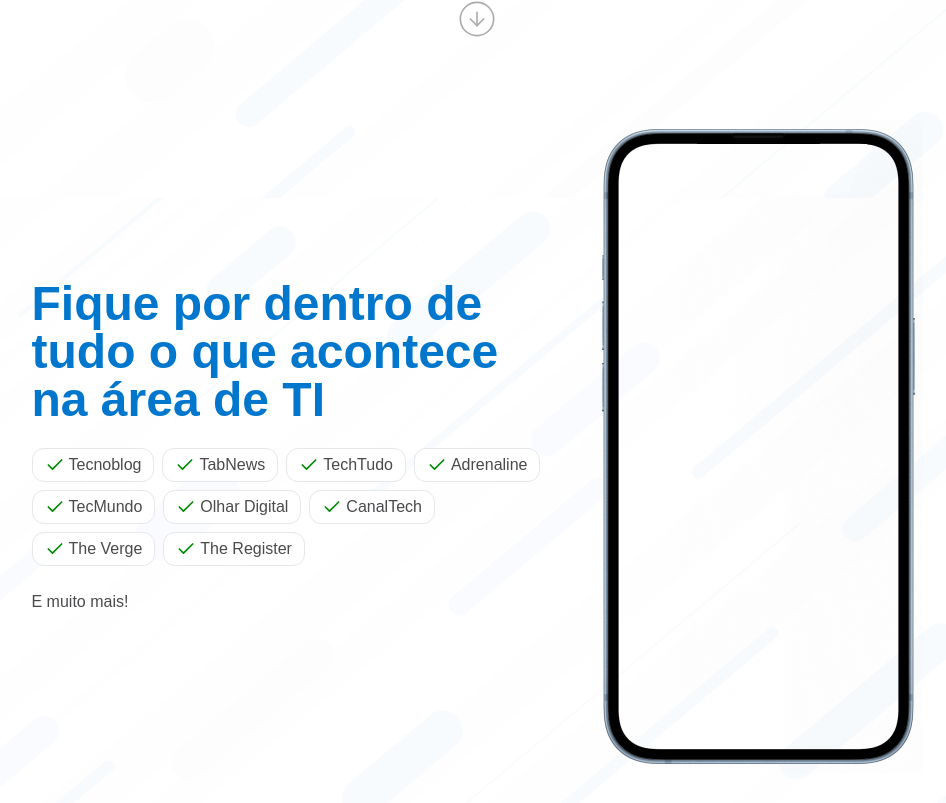
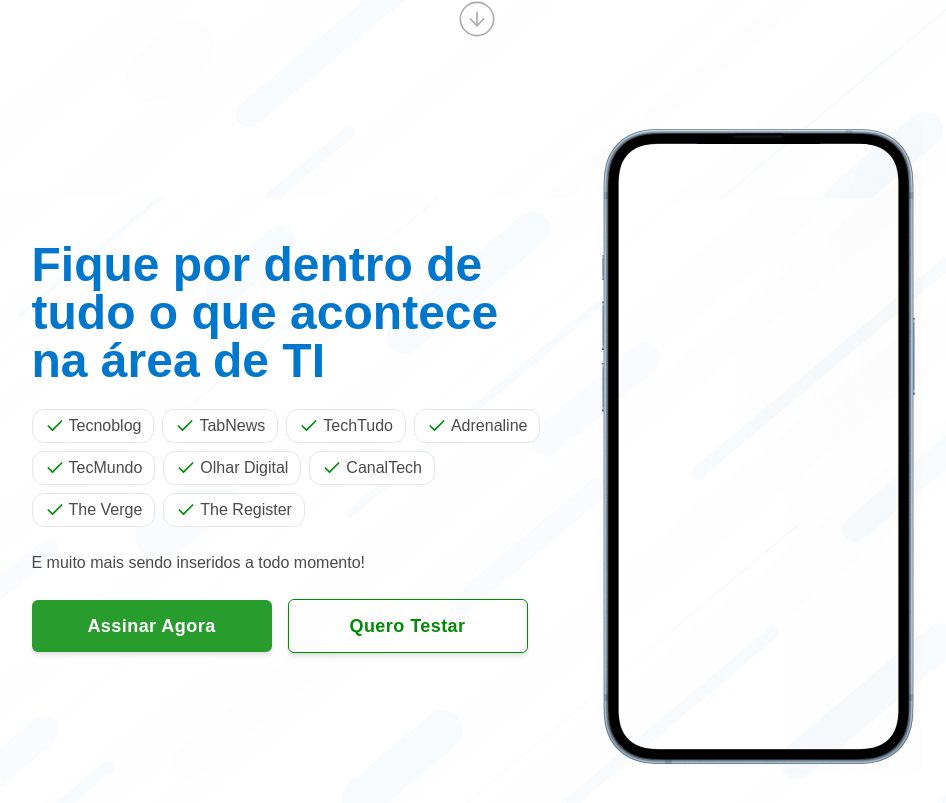
Before and after one commit to devalexsantos/tecbot-landing-page, a Next.js app: page / in a window 1280 px wide. Shown: the part 784-1587 px from the top of the page, without its empty margins (163-1109 px from the left). Built offline with nearby package versions, Linux system fonts and the light colour scheme; a web font is replaced by a local one.

Commit message:
chore: adjust ListNews layout

```diff
--- a/src/app/sections/ListNews.tsx
+++ b/src/app/sections/ListNews.tsx
@@ -1,5 +1,7 @@
 import { Check } from 'lucide-react'
 import Image from 'next/image'
+import { BuyButton } from '../components/buttons/BuyButton'
+import { TryButton } from '../components/buttons/TryButton'
 
 export function ListNews() {
   const tecnologies = [
@@ -22,7 +24,7 @@
             <h2 className="text-5xl font-extrabold text-primary text-center md:text-left">
               Fique por dentro de tudo o que acontece na área de TI
             </h2>
-            <div className="flex flex-wrap items-center gap-2">
+            <div className="flex flex-wrap items-center gap-2 justify-center md:justify-start">
               {tecnologies.map((tecnology) => (
                 <span
                   key={tecnology}
@@ -33,7 +35,13 @@
                 </span>
               ))}
             </div>
-            <span>E muito mais!</span>
+            <span className="text-center md:text-left">
+              E muito mais sendo inseridos a todo momento!
+            </span>
+            <div className="flex items-center gap-4">
+              <BuyButton />
+              <TryButton />
+            </div>
           </div>
           <Image
             src="/img/iphone-mockup.png"
```
